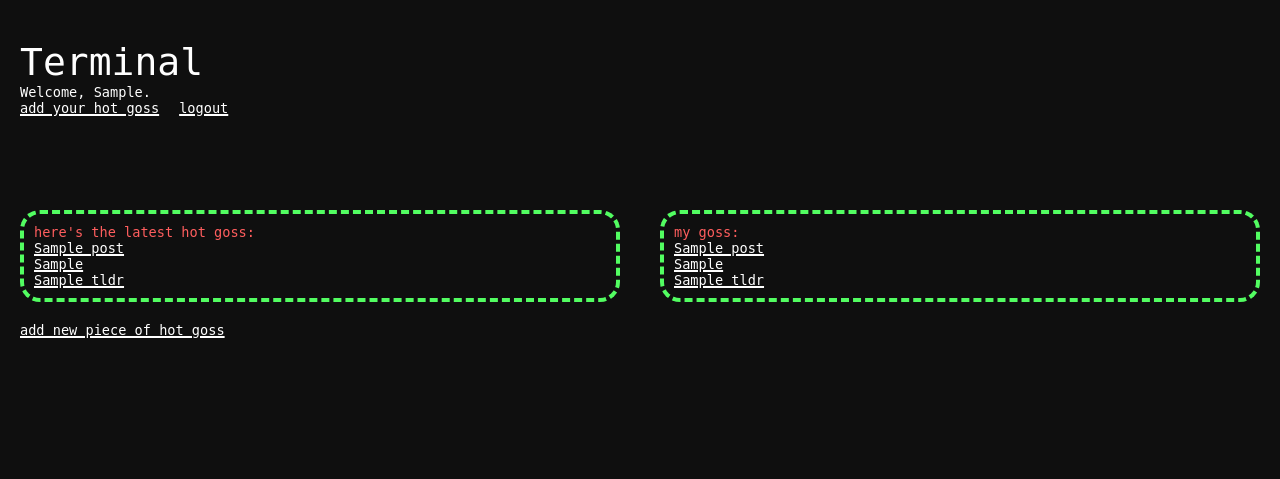
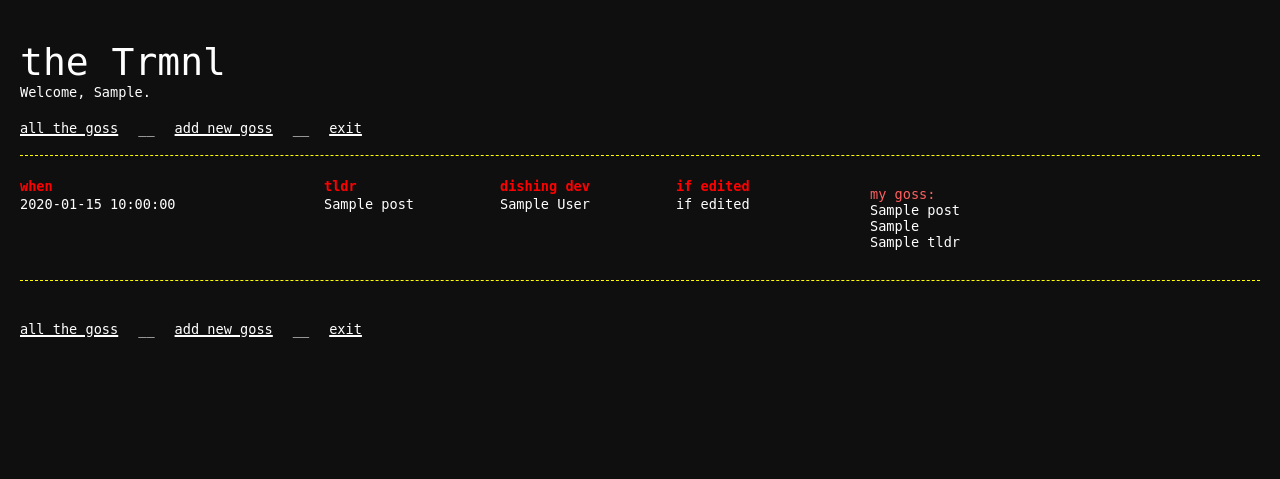
Before and after one commit to gabbe-grodin/group_project_gossip_terminal, a Flask app: template flask_app/templates/dash.html in a window 1280 px wide. Shown: the top 479 px of the page. Run offline with Flask 3, Linux system fonts and the light colour scheme; the template is opened without the code that fills it: most values are stand-ins (such as "Sample title", 1, 10 or a date in 2020).

Commit message:
protected posts from being manipulated by non-creator; changed logo spelling; implemented template inheritance; added line to querry sorting reverse chron to dash

```diff
--- a/flask_app/config/mysqlconnection.py
+++ b/flask_app/config/mysqlconnection.py
@@ -3,7 +3,7 @@
     def __init__(self, db):
         connection = pymysql.connect(host = 'localhost',
                                     user = 'root', # change the user and password as needed
-                                    password = 'password',
+                                    password = 'ihaveboundaries',
                                     db = db,
                                     charset = 'utf8mb4',
                                     cursorclass = pymysql.cursors.DictCursor,
--- a/flask_app/models/post_model.py
+++ b/flask_app/models/post_model.py
@@ -30,7 +30,7 @@
 
     @classmethod
     def get_all_posts_from_creator(cls,data):
-        print("im here in the plant model line 32.")
+        print("im here in the post model line 32.")
         query = "SELECT * FROM posts WHERE user_id=%(id)s;"
         # make sure to call the connectToMySQL function with the schema you are targeting.
         results = connectToMySQL(DB).query_db(query,data)
@@ -81,6 +81,7 @@
                 FROM posts
                 JOIN users
                 ON posts.user_id = users.id
+                ORDER BY posts.created_at DESC
         ;"""
         # make sure to call the connectToMySQL function with the schema you are targeting.
         results = connectToMySQL(DB).query_db(query)
--- a/flask_app/static/css/style.css
+++ b/flask_app/static/css/style.css
@@ -90,6 +90,9 @@
 a:hover{
     font-weight: 700;
 }
+thead{
+    font-weight: 700;
+}
 /*******************************************/
 /*! FONT FAMILIES
 /*******************************************/
@@ -105,15 +108,8 @@
 header{
     /* line-height: 2.36rem; */
 }
-nav a,
-a{
-    color: inherit;
-    text-decoration: underline;
-    text-decoration-thickness: 15%;
-}
-nav a:hover,
-a:hover{
-    text-decoration-thickness: 25%;
+thead{
+    line-height: 2rem;
 }
 /*******************************************/
 /*! TEXT ALIGN
@@ -126,6 +122,12 @@
 }
 .text-left{
     text-align: left;
+}
+table{
+    text-align: left;
+}
+.vert-align{
+    vertical-align: baseline;
 }
 /*******************************************/
 /*! BACKGROUND COLORS
@@ -169,6 +171,13 @@
 .btn:hover{
     color: #261b1b;
 }
+nav a,
+a{
+    color: inherit;
+}
+thead{
+    color: #ff0000;
+}
 .neon-green{
     color: #52FD61;
 }
@@ -203,6 +212,32 @@
       text-shadow: 0 0 2px #fff, 0 0 3px #ff4da6, 0 0 4px #ff4da6, 0 0 5px #ff4da6, 0 0 60px #ff4da6, 0 0 7px #ff4da6, 0 0 8px #ff4da6;
     }
 }
+.hidden{
+    visibility: hidden;
+}
+/*******************************************/
+/*! TEXT DECORATION
+/*******************************************/
+nav a,
+footer a{
+    text-decoration: underline;
+    text-decoration-thickness: 15%;
+}
+nav a:hover,
+footer a:hover{
+    text-decoration: underline;
+    text-decoration-thickness: 25%;
+}
+a{
+    text-decoration: none;
+}
+a:hover{
+    text-decoration: none;
+}
+.upper{
+    text-transform: uppercase;
+}
+
 /*******************************************/
 /*! LAYOUT
 /*******************************************/
@@ -245,7 +280,7 @@
     /* width: 1400px; */
 }
 header{
-    height: 190px;
+    height: 136px;
 }
 main{
     max-height: 1000px;
@@ -266,7 +301,7 @@
     width: 50%;
 }
 .big-section{
-    width: 100%
+    min-width: 800px;
 }
 .half-section{
     width: 50%;
@@ -305,14 +340,14 @@
 /*******************************************/
 /*! BORDERS
 /*******************************************/
-#login,
+/* #login,
 #reg,
 .big-section,
 .half-section,
 .sml-section{
-    border: 4px dashed #52FD61;
-    border-radius: 2rem;
-}
+    border: 3px dashed #52FD61;
+    border-radius: 1rem;
+} */
 input,
 textarea{
     border: 1px solid #52FD61;
@@ -324,6 +359,18 @@
 .border-t-b{
     border-top: 1px solid #e9ff5c;
     border-bottom: 1px solid #e9ff5c;
+}
+.border-b-dash{
+    border-bottom: 1px dashed yellow;
+}
+.border-t-dash{
+    border-top: 1px dashed yellow;
+}
+.border-r-dash{
+    border-right: 1px dashed yellow;
+}
+.border-l-dash{
+    border-left: 1px dashed yellow;
 }
 /*******************************************/
 /*! BLINKING CURSOR JS
@@ -358,18 +405,18 @@
     overflow: hidden;
 }
 .css-typing *:nth-child(1) {
-    width: 7.3em;
-    -webkit-animation: type 2s steps(30, end);
-    animation: type 2s steps(30, end);
+    width: 6em;
+    -webkit-animation: type 1.8s steps(60, end), blink .5s step-end infinite ;
+    animation: type 1.8s steps(60, end), blink .5s step-end infinite ;
     -webkit-animation-fill-mode: forwards;
     animation-fill-mode: forwards;
 }
 
 .css-typing *:nth-child(2) {
-    width: 100%;
+    width: 18em;
     opacity: 0;
-    -webkit-animation: type2 4s steps(60, end);
-    animation: type2 4s steps(60, end);
+    -webkit-animation: type2 3s steps(60, end), blink .4s step-end infinite ;
+    animation: type2 3s steps(60, end), blink .5s step-end infinite ;
     -webkit-animation-delay: 2s;
     animation-delay: 2s;
     -webkit-animation-fill-mode: forwards;
@@ -377,13 +424,13 @@
 }
 
 /* .css-typing p:nth-child(3) { */
-.css-typing p:nth-child(1) {
-    width: 100%;
+.css-typing h2:nth-child(1) {
+    width: 20em;
     opacity: 0;
-    -webkit-animation: type3 5s steps(60, end), blink .5s step-end infinite alternate;
-    animation: type3 5s steps(60, end), blink .5s step-end infinite alternate;
-    -webkit-animation-delay: 4s;
-    animation-delay: 1s;
+    -webkit-animation: type3 3s steps(60, end), blink .3s step-end infinite ;
+    animation: type3 5s steps(60, end), blink .5s step-end infinite;
+    -webkit-animation-delay: 0s;
+    animation-delay: 0s;
     -webkit-animation-fill-mode: forwards;
     animation-fill-mode: forwards;
 }
@@ -482,3 +529,18 @@
       border-color: transparent;
     }
 }
+/*******************************************/
+/*! TABLE
+/*******************************************/
+table {
+  position: relative;
+}
+
+.rowlink::before {
+  content: "";
+  display: block;
+  position: absolute;
+  left: 0;
+  width: 100%;
+  height: 1.5em; /* don't forget to set the height! */
+}
--- /dev/null
+++ b/flask_app/templates/block_files/footer.html
@@ -0,0 +1,10 @@
+<!DOCTYPE html>
+<html lang="en">
+<body>
+    {% block footer %}
+    <footer class="border-t-dash mt">
+        {% block nav %} {% include 'block_files/nav.html' %} {% endblock nav %}
+    </footer>
+    {% endblock footer %}
+</body>
+</html>
--- /dev/null
+++ b/flask_app/templates/block_files/head.html
@@ -0,0 +1,11 @@
+<!DOCTYPE html>
+<html lang="en">
+    {% block head %}
+    <head>
+        <meta charset="UTF-8">
+        <meta name="viewport" content="width=device-width, initial-scale=1.0">
+        <link rel="stylesheet" type="text/css" href="{{ url_for('static', filename='css/style.css') }}">
+        <title>the Trmnl</title>
+    </head>
+    {% endblock head %}
+</html>
--- /dev/null
+++ b/flask_app/templates/block_files/header.html
@@ -0,0 +1,19 @@
+<!DOCTYPE html>
+<html lang="en">
+<body>
+    {% block header %}
+    <header class="border-b-dash mb">
+        <h1>the Trmnl</h1>
+
+        <!-- ! typing and blinking cursor w/css start -->
+
+        <div class="css-typing">
+            <h2>Welcome, {{ this_user.first_name }}.</h2>
+        </div>
+
+        <!-- ! typing and blinking cursor w/css end -->
+        {% block nav %} {% include 'block_files/nav.html' %} {% endblock nav %}
+    </header>
+    {% endblock header %}
+</body>
+</html>
--- /dev/null
+++ b/flask_app/templates/block_files/nav.html
@@ -0,0 +1,32 @@
+<!DOCTYPE html>
+<html lang="en">
+<body>
+    {% block nav %}
+        <nav class="flx gap-2 mt">
+
+            <!-- if view_one.html link to dashboard -->
+            {% if filename=='dash.html' %}
+                <span>
+                    <a href="/user/{{ this_user.id }}/goss/add">add new goss</a>
+                </span>
+                <span>
+                    <a href="/logout">exit</a>
+                </span>
+            {% else %}
+                <span>
+                    <a href="/user/{{ this_user.id }}/dashboard">all the goss</a>
+                </span>
+                __
+                <span>
+                    <a href="/user/{{ this_user.id }}/goss/add">add new goss</a>
+                </span>
+                __
+                <span>
+                    <a href="/logout">exit</a>
+                </span>
+            {% endif %}
+            <!-- if not add_one.html link to add_one.html -->
+        </nav>
+    {% endblock nav %}
+</body>
+</html>
--- a/flask_app/templates/dash.html
+++ b/flask_app/templates/dash.html
@@ -1,28 +1,16 @@
 <!DOCTYPE html>
 <html lang="en">
-<head>
-    <meta charset="UTF-8">
-    <meta name="viewport" content="width=device-width, initial-scale=1.0">
-    <title>Terminal of Goss</title>
-    <link rel="stylesheet" type="text/css" href="{{ url_for('static', filename='css/style.css') }}">
-</head>
+
+<!-- HEAD START -->
+{% block head %} {% include 'block_files/head.html' %} {% endblock head %}
+<!-- HEAD END -->
+
 <body>
 
+
+
     <!-- HEADER START -->
-
-    <header>
-        <h1>Terminal</h1>
-        <h2>Welcome, {{ this_user.first_name }}.</h2>
-        <nav class="upper flx gap-2 mb italic">
-            <span>
-                <a href="/user/{{ this_user.id }}/goss/add">add your hot goss</a>
-            </span>
-            <span>
-                <a href="/logout">logout</a>
-            </span>
-        </nav>
-
-    </header>
+    {% block header %} {% include 'block_files/header.html' %} {% endblock header %}
     <!-- HEADER END -->
 
 
@@ -45,30 +33,49 @@
     <main>
         <div class="flx row gap-4">
 
-            <!-- LATEST GOSS -->
 
-            <section class="half-section pd-10">
-                <h2 class="red">here's the latest hot goss:</h2>
-
-                <div class="flx col gap-1">
+            <table class="big-section pd-10">
+                <thead>
+                    <tr>
+                        <th>
+                            when
+                        </th>
+                        <th>
+                            tldr
+                        </th>
+                        <th>
+                            dishing dev
+                        </th>
+                        <th>
+                            if edited
+                        </th>
+                    </tr>
+                </thead>
+                <tbody>
                     {% for post in othersPosts %}
-                    <a href="/user/{{ this_user.id }}/goss/{{ post.id }}/view">
-                        <div class="glow">
-                            <h2>{{ post.post_title }}</h2>
-                            <p>{{ post.post_category }}</p>
-                            <p>{{ post.tldr }}</p>
-                        </div>
-                    </a>
+                        <tr class="glow">
+                            <td>
+                                {{ post.created_at }}
+                            </td>
+                            <td>
+                                <a href="/user/{{ this_user.id }}/goss/{{ post.id }}/view" class="rowlink">
+                                    {{ post.post_title }}
+                                </a>
+                            </td>
+                            <td>
+                                    {{ post.creator.first_name }} {{ post.creator.last_name }}
+                            </td>
+                            <td>
+                                if edited
+                            </td>
+                        </tr>
                     {% endfor %}
-                </div>
-             </section>
-            <!-- SECTION END-->
-
-
+                </tbody>
+             </table>
 
             <!-- MY GOSS -->
 
-            <section class="half-section pd-10">
+            <section class="sml-section pd-10">
                 <h2 class="red">my goss:</h2>
                 <div class="flx col gap-1">
                     {% for post in userPosts %}
@@ -87,9 +94,11 @@
         </div>
     </main>
 
-    <footer>
-        <a  href="/user/{{ this_user.id }}/goss/add">add new piece of hot goss</a>
-    </footer>
+
+    <!-- FOOTER START -->
+    {% block footer %} {% include 'block_Files/footer.html' %} {% endblock footer %}
+    <!-- FOOTER END -->
+
 
 </body>
 </html>
```
Also changed, not shown: flask_app/templates/add_one.html (+13 -21 lines), flask_app/templates/edit_one.html (+10 -20 lines), flask_app/templates/login.html (+8 -9 lines), flask_app/templates/view_one.html (+30 -32 lines).
